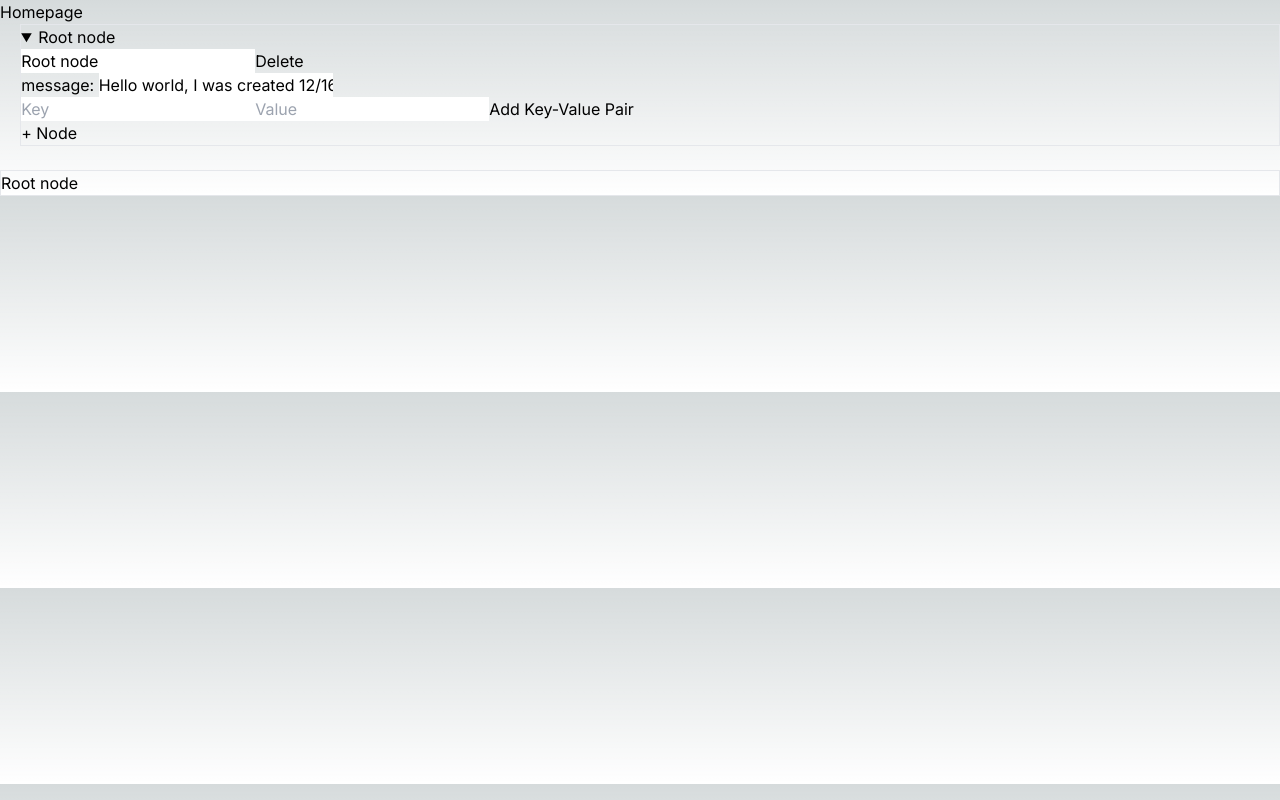
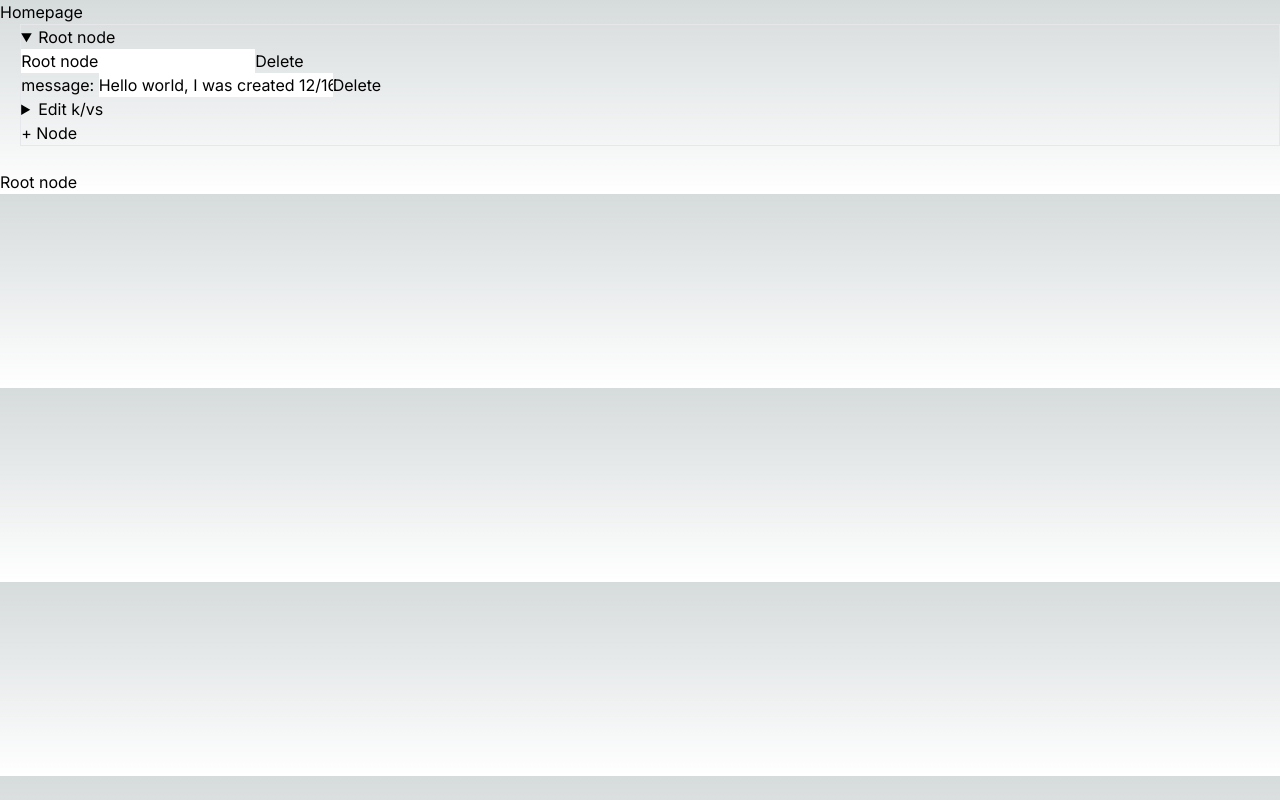
Before and after one commit to campbellgoe/recursive-tree-structure, a Next.js app: page / in a window 1280 px wide. Both pictures are taken after a click on the heading "Root node". Built offline with nearby package versions, Linux system fonts and the light colour scheme.

Commit message:
refactor and can delete kvs

```diff
--- a/src/app/components/TreeStructure.tsx
+++ b/src/app/components/TreeStructure.tsx
@@ -12,7 +12,7 @@ interface TreeNode {
   name: string;
   children?: TreeNode[];
   data?: KeyValue[];
-  type: string;
+  tagName?: string;
 }
 
 const TreeStructure: React.FC = () => {
@@ -24,11 +24,11 @@ const TreeStructure: React.FC = () => {
       key: 'message',
       value: 'Hello world, I was created ' + (new Date()).toLocaleDateString()
     }],
-    type: 'div',
+    tagName: 'div',
     ...o,
   });
 
-  const [tree, setTree] = useState<TreeNode[]>([createNode({ name: 'Root node', type:'div' })]);
+  const [tree, setTree] = useState<TreeNode[]>([createNode({ name: 'Root node', type:'' })]);
 
 
   // Function to handle adding a new node
@@ -149,17 +149,45 @@ const TreeStructure: React.FC = () => {
       return updateNameRecursive(prevTree);
     });
   };
+const renderTreeAsJsx = (nodes: TreeNode[], parentId?: string) => {
+  return <>
+  {nodes.map(node => {
 
+  const Component = node.tagName || React.Fragment
+  return (
+    <Component key={node.id}>
+      {node.name}
+      {node.children && renderTreeAsJsx(node.children, node.id)}
+    </Component>
+  )
+  })}</>
+}
+
+const deleteKeyValuePair = (nodeId: string, key: string) => {
+  setTree(prevTree => {
+    const deleteKeyValuePairRecursive = (nodes: TreeNode[]): TreeNode[] => (
+      nodes.map(node => {
+        if (node.id === nodeId) {
+          const newData = (node.data || []).filter(d => d.key !== key);
+          return { ...node, data: newData };
+        }
+        if (node.children) {
+          return { ...node, children: deleteKeyValuePairRecursive(node.children) };
+        }
+        return node;
+      })
+    );
+    return deleteKeyValuePairRecursive(prevTree);
+  });
+};
   // Recursive function to render tree nodes
-  const renderTree = (nodes: TreeNode[], parentId?: string, output?: boolean) => (
+  const renderEditableTree = (nodes: TreeNode[], parentId?: string) => (
     <>
       {nodes.map(node => {
 
-      const Component = node.type
         return (
-          //@ts-ignore
-        <Component key={node.id} className={"flex flex-col border"} style={{marginLeft:output ? '': '2ch'}}>
-          {!output && <details>
+        <div key={node.id} className={"flex flex-col border"} style={{marginLeft:'2ch'}}>
+          <details>
             <summary>
               {node.name}
             </summary>
@@ -176,8 +204,11 @@ const TreeStructure: React.FC = () => {
           {node.data && node.data.map(({ key, value }) => (
             <div key={key}>
               {key}: <input className="text-black"type="text" value={value} onChange={e => handleDataChange(node.id, key, e.target.value)} />
+              <button onClick={() => deleteKeyValuePair(node.id, key)}>Delete</button>
             </div>
           ))}
+          <details>
+            <summary>Edit k/vs</summary>
             <div>
               <input
                 type="text"
@@ -195,17 +226,17 @@ const TreeStructure: React.FC = () => {
                 Add Key-Value Pair
               </button>
             </div>
-          {node.children && renderTree(node.children, node.id, output)}
+          </details>
+          {node.children && renderEditableTree(node.children, node.id)}
 
-          </details>}
-          {output && <div>{node.name}{node.children && renderTree(node.children, node.id, output)}</div>}
-        </Component>
+          </details>
+        </div>
       )
           })}
-      {!output && parentId && <button onClick={() => addNode(parentId, createNode({ name: 'New sibling' }))}>+ Node</button>}
+      {parentId && <button onClick={() => addNode(parentId, createNode({ name: 'New sibling' }))}>+ Node</button>}
     </>
   );
-  return <div><section>{renderTree(tree)}</section><br/><section>{renderTree(tree, undefined, true)}</section></div>;
+  return <div><section>{renderEditableTree(tree)}</section><br/><section>{renderTreeAsJsx(tree)}</section></div>;
 };
 
 export default TreeStructure;
```
Lines whose indentation alone changed are shown as unchanged.
